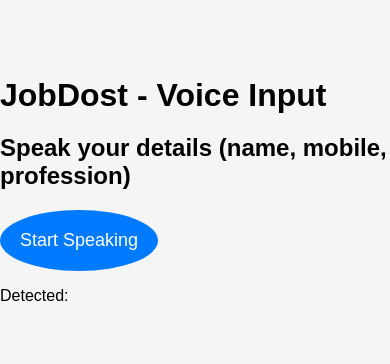
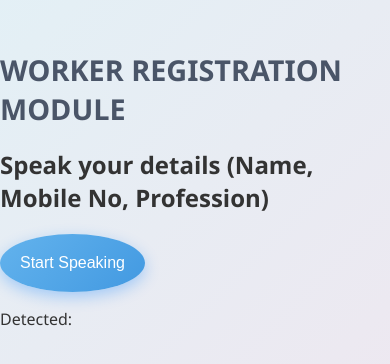
Before and after one commit to GURUPRANESH-M/jobdost_v1, a React (Vite) app: page / in a window 390 px wide. Shown: the part 234-598 px from the top of the page. Built offline with nearby package versions, Linux system fonts and the light colour scheme.

Commit message:
feat:new asthetic design added

```diff
--- a/src/App.jsx
+++ b/src/App.jsx
@@ -11,7 +11,7 @@
 
     return (
         <div>
-            <h1>JobDost - Voice Input</h1>
+            <h1>WORKER REGISTRATION MODULE</h1>
             <SpeechCapture onSpeechResult={handleSpeechResult} />
         </div>
     );
--- a/src/components/SpeechCapture.jsx
+++ b/src/components/SpeechCapture.jsx
@@ -41,7 +41,7 @@
 
     return (
         <div>
-            <h2>Speak your details (name, mobile, profession)</h2>
+            <h2>Speak your details (Name, Mobile No, Profession)</h2>
             <button onClick={handleVoiceInput} disabled={processing}>
                 {processing ? "Listening..." : "Start Speaking"}
             </button>
--- a/src/styles.css
+++ b/src/styles.css
@@ -4,49 +4,120 @@
   align-items: center;
   height: 100vh;
   margin: 0;
-    font-family: Arial, sans-serif;
-    background-color: #f5f5f5;
+  font-family: 'Segoe UI', Tahoma, Geneva, Verdana, sans-serif;
+  background: linear-gradient(135deg, #e0f2f7, #f0e6ef);
+  color: #333;
 }
 
 .app-container {
   text-align: center;
   background: white;
-    padding: 20px;
-    border-radius: 10px;
-    box-shadow: 0 0 10px rgba(0, 0, 0, 0.1);
-    max-width: 400px;
-    width: 100%;
+  padding: 40px;
+  border-radius: 15px;
+  box-shadow: 0 10px 25px rgba(0, 0, 0, 0.08);
+  max-width: 450px;
+  width: 90%;
+  transition: transform 0.3s ease-in-out;
+}
+
+.app-container:hover {
+  transform: translateY(-5px);
 }
 
 h1 {
+  margin-bottom: 30px;
+  color: #4a5568;
+  font-size: 2.5em;
+  font-weight: 600;
+}
+
+button {
+  font-size: 20px;
+  padding: 30px;
+  border-radius: 50%;
+  border: none;
+  cursor: pointer;
+  transition: all 0.4s ease-in-out;
+  background: linear-gradient(135deg, #63b3ed, #4299e1);
+  color: white;
+  box-shadow: 0 5px 15px rgba(0, 123, 255, 0.3);
+  outline: none;
+}
+
+button:hover {
+  background: linear-gradient(135deg, #4299e1, #2a69ac);
+  transform: scale(1.05);
+  box-shadow: 0 7px 20px rgba(0, 86, 179, 0.4);
+}
+
+button.listening {
+  background: linear-gradient(135deg, #e53e3e, #c53030);
+  box-shadow: 0 0 30px rgba(255, 0, 0, 0.7);
+  transform: scale(1.1);
+}
+
+.confirmation-box {
+  margin-top: 30px;
+  padding: 20px;
+  border: 1px solid #e2e8f0;
+  display: inline-block;
+  background: #f7fafc;
+  border-radius: 12px;
+  box-shadow: 0 5px 15px rgba(0, 0, 0, 0.05);
+  color: #4a5568;
+  font-size: 1.1em;
+}
+
+/* Media Queries for Responsiveness */
+
+@media (max-width: 768px) {
+  .app-container {
+      padding: 30px;
+      width: 95%; /* Wider on smaller screens */
+  }
+
+  h1 {
+      font-size: 2em; /* Smaller heading on smaller screens */
       margin-bottom: 20px;
   }
 
   button {
+      padding: 25px; /* Smaller button on smaller screens */
       font-size: 18px;
-    padding: 20px;
-    border-radius: 50%;
-    border: none;
-    cursor: pointer;
-    transition: 0.3s;
-    background-color: #007bff;
-    color: white;
-  }
-
-  button:hover {
-    background-color: #0056b3;
-  }
-
-  button.listening {
-    background-color: red;
-    box-shadow: 0 0 20px red;
   }
 
   .confirmation-box {
-    margin-top: 20px;
       padding: 15px;
-    border: 1px solid #ccc;
-    display: inline-block;
-    background: #f9f9f9;
-    border-radius: 10px;
+      font-size: 1em;
   }
+}
+
+@media (max-width: 480px) {
+  .app-container {
+      padding: 20px;
+      width: 98%; /* Even wider on very small screens */
+  }
+
+  h1 {
+      font-size: 1.8em;
+  }
+
+  button {
+      padding: 20px; /* Even smaller button */
+      font-size: 16px;
+  }
+
+  .confirmation-box {
+      font-size: 0.9em;
+  }
+}
+
+@media (max-height: 600px) {
+  body{
+      height: auto;
+      min-height: 100vh;
+  }
+  .app-container{
+      margin: 20px 0;
+  }
+}
```
Lines whose indentation alone changed are shown as unchanged.
